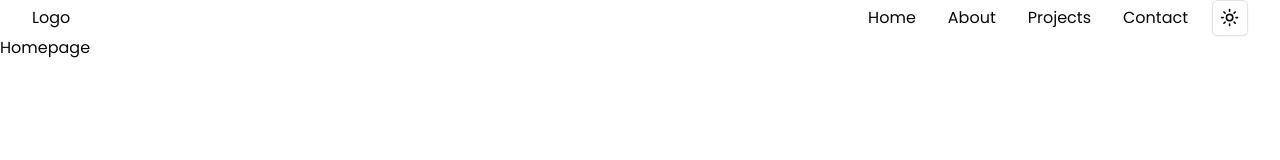
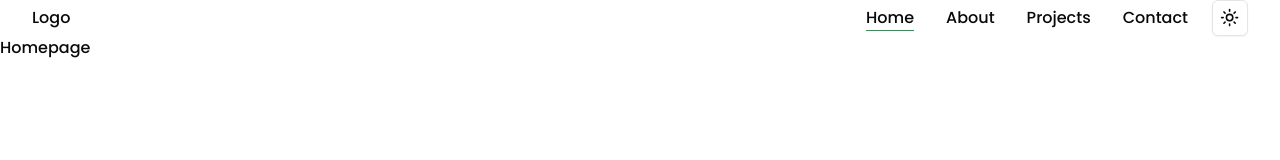
Before and after one commit to iEarlG/static-eflv, a Next.js app: page / in a window 1280 px wide. Shown: the top 160 px of the page. Built offline with nearby package versions, Linux system fonts and the light colour scheme.

Commit message:
8: Header Motion

```diff
--- a/app/layout.tsx
+++ b/app/layout.tsx
@@ -10,7 +10,7 @@ import { Footer } from "@/components/Footer";
 
 const pops = Poppins({
   subsets: ["latin"],
-  weight: ["400", "600", "800", "900"]
+  weight: ["500", "600", "800", "900"]
 });
 
 export const metadata: Metadata = {
--- a/components/Header.tsx
+++ b/components/Header.tsx
@@ -16,6 +16,8 @@ export const Header = () => {
                     <div className="flex items-center gap-x-6">
                         <Navbar
                             containerStyles="hidden xl:flex lg:flex items-center gap-x-8"
+                            linkStyles="relative hover:text-primary transition-all capitalize"
+                            underLineStyle="absolute w-full top-full h-[1px] bg-primary"
                         />
                         <ModeToggle />
                         <div className="xl:hidden lg:hidden">
--- a/components/navigation/Navbar.tsx
+++ b/components/navigation/Navbar.tsx
@@ -13,19 +13,19 @@ interface NavbarProps {
 
 const links = [
     {
-        name: "Home",
+        name: "home",
         path: "/",
     },
     {
-        name: "About",
+        name: "about",
         path: "/about",
     },
     {
-        name: "Projects",
+        name: "projects",
         path: "/projects",
     },
     {
-        name: "Contact",
+        name: "contact",
         path: "/contact",
     },
 ]
@@ -43,9 +43,16 @@ export const Navbar = ({
                     <Link
                         href={link.path}
                         key={i}
+                        className={linkStyles}
                     >
                         {link.path === pathname && (
-                            <motion.span />
+                            <motion.span
+                                initial={{ y: "-100%" }}
+                                animate={{ y: 0 }}
+                                transition={{type: "tween", }}
+                                layoutId="underline"
+                                className={underLineStyle}
+                            />
                         )}
                         {link.name}
                     </Link>
```
